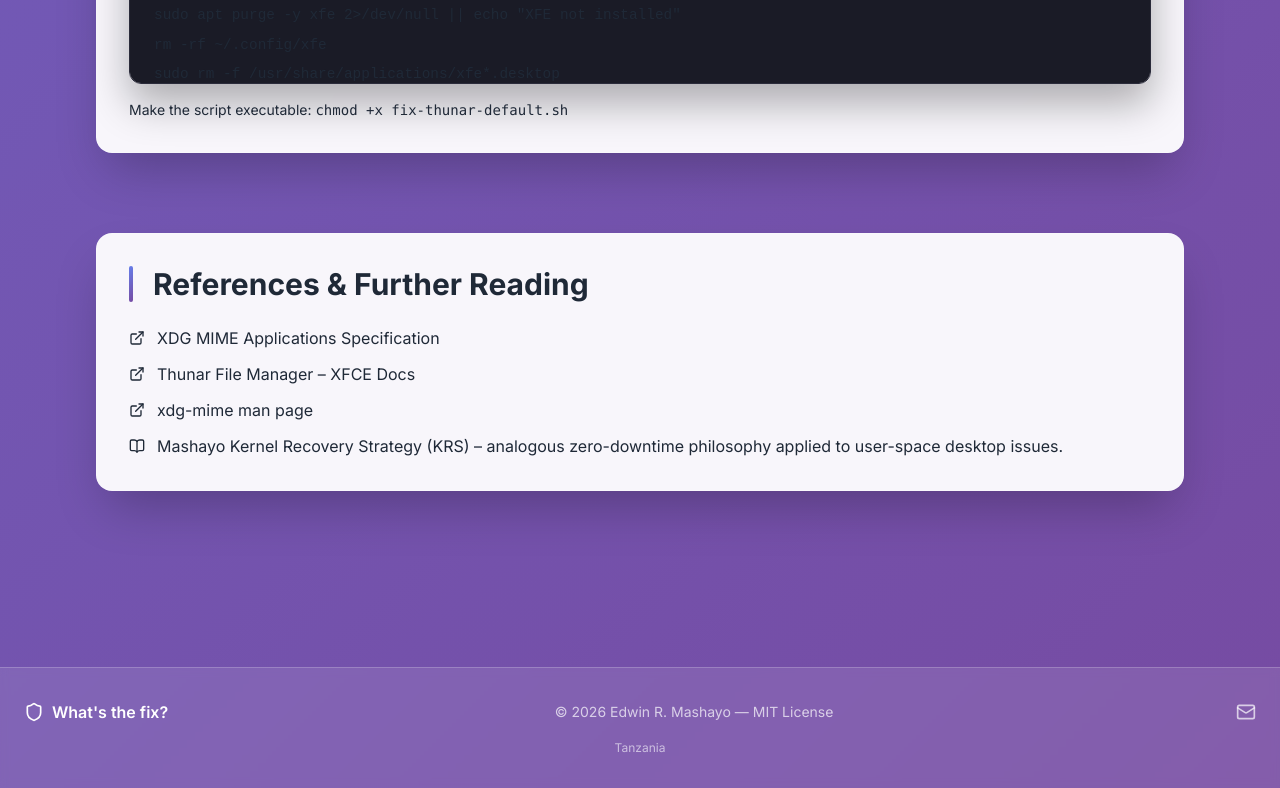
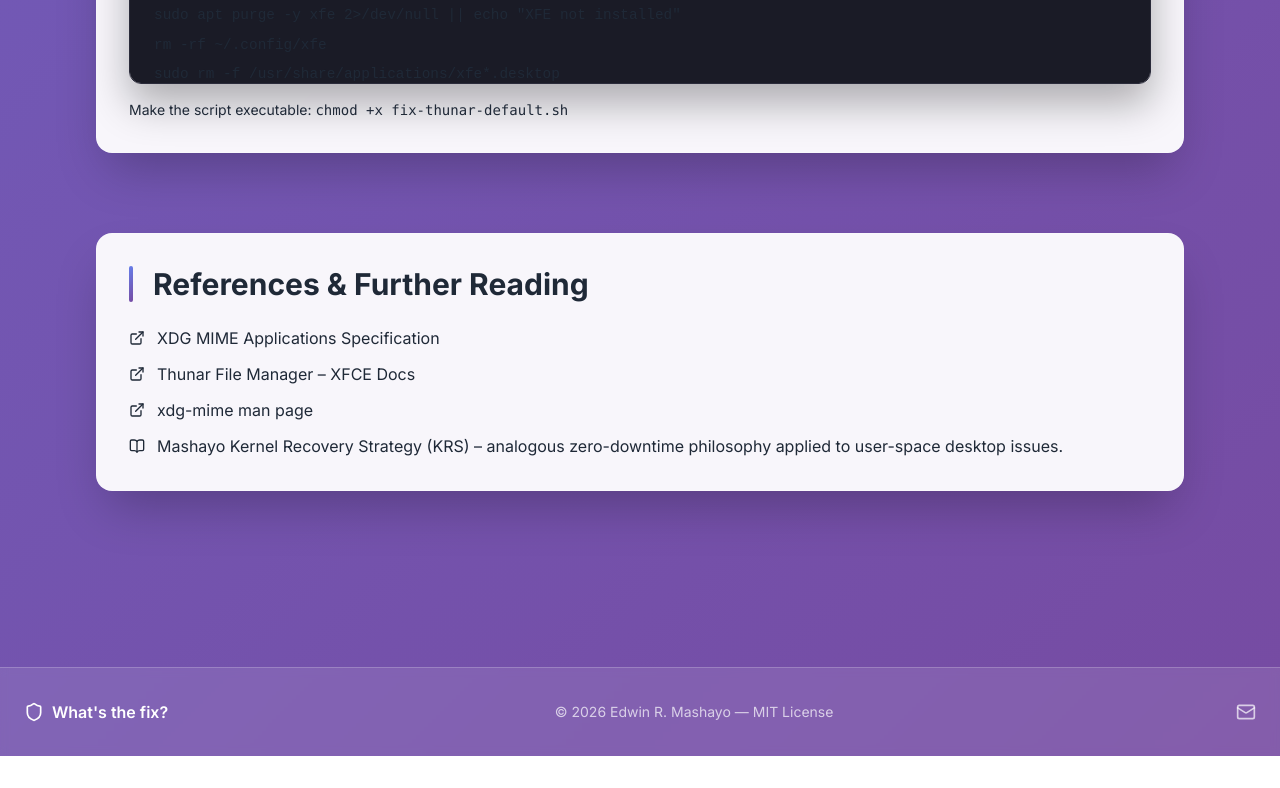
Before and after one commit to mashayo/fix, a plain HTML site: page thunar_recovery.html in a window 1280 px wide. Shown: the part 5941-6729 px from the top of the page. After the commit the page ends 6697 px from the top, so only its background shows below. Drawn offline with nearby package versions, Linux system fonts and the light colour scheme.

Commit message:
Update thunar_recovery.html

```diff
--- a/thunar_recovery.html
+++ b/thunar_recovery.html
@@ -365,9 +365,7 @@
                     </a>
                 </div>
             </div>
-            <div class="text-white/60 text-xs mt-4">
-                Tanzania
-            </div>
+
         </div>
     </footer>
 
```
